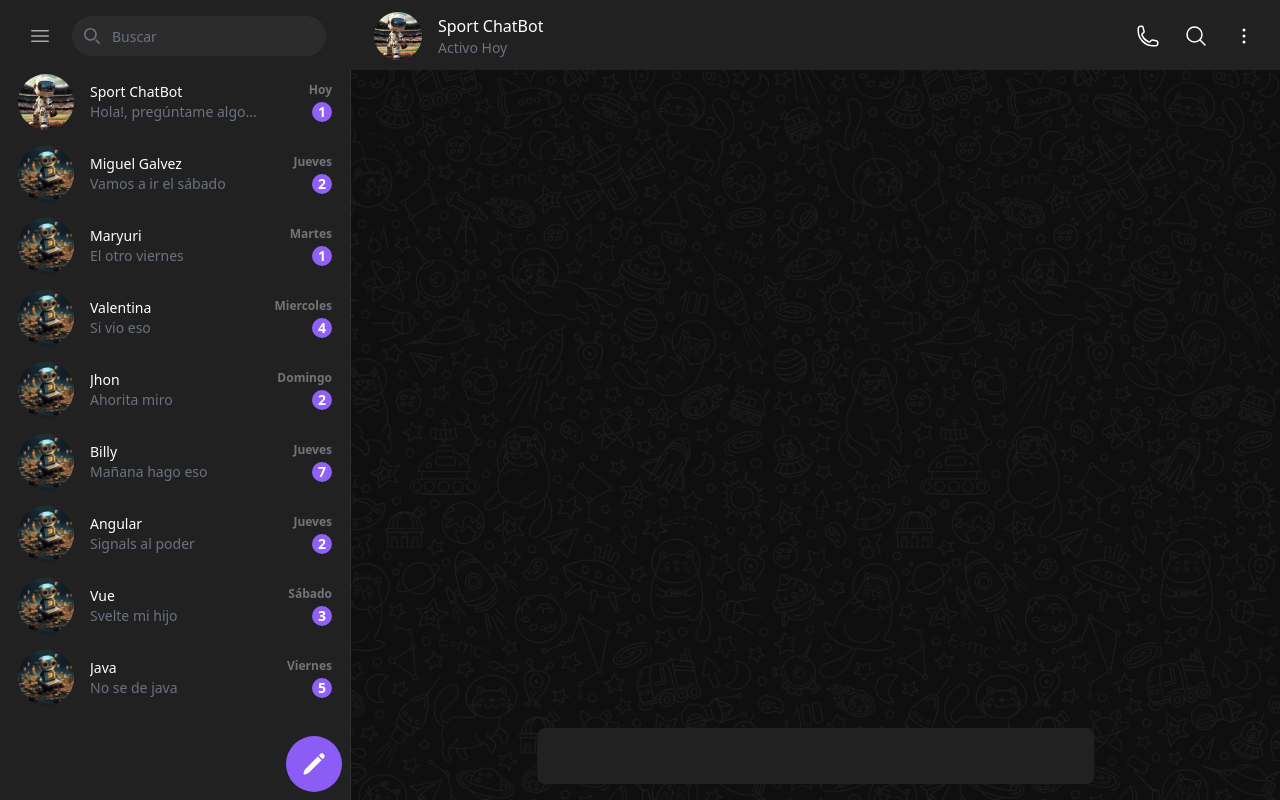
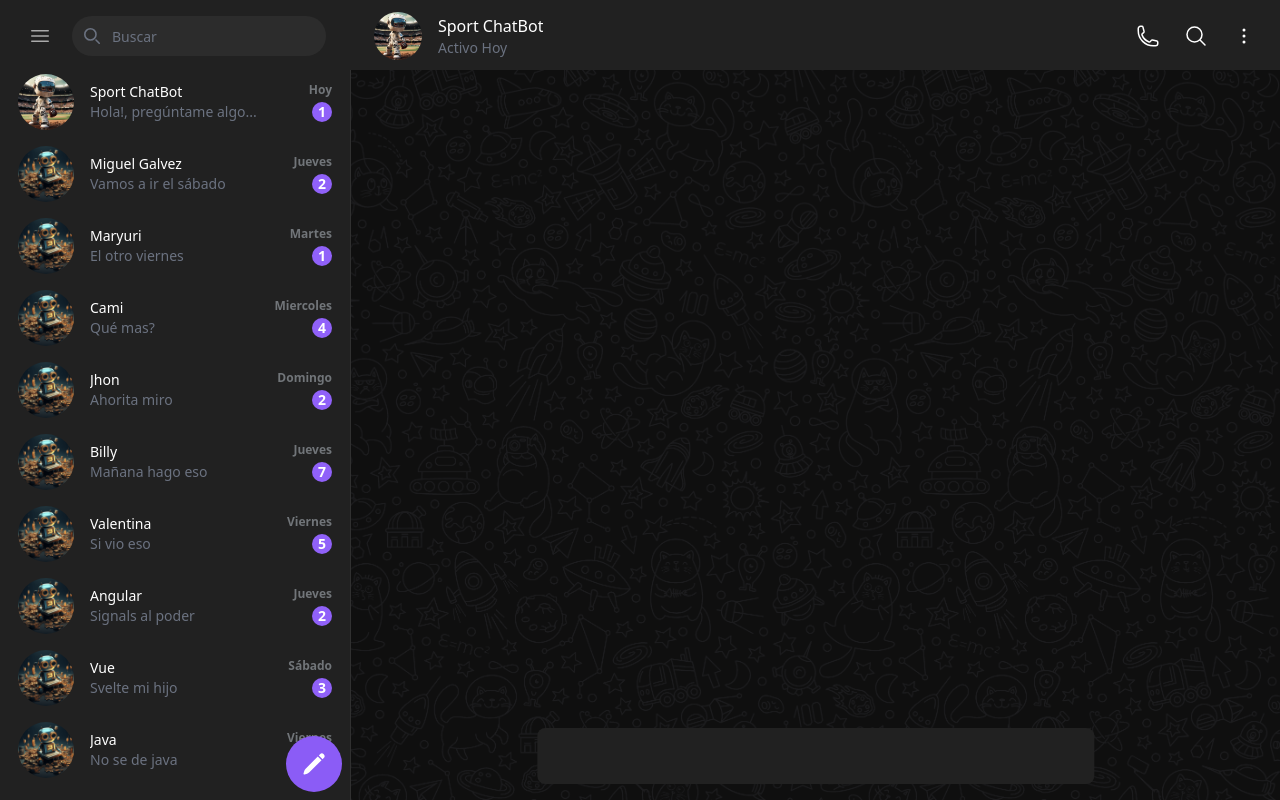
Before and after one commit to magq2002/chatWeb, an Angular app: page / in a window 1280 px wide. Built offline with nearby package versions, Linux system fonts and the light colour scheme.

Commit message:
"Updated names and messages in SideMenuCardComponent's data array."

```diff
--- a/src/app/shared/components/side-menu-card/side-menu-card.component.ts
+++ b/src/app/shared/components/side-menu-card/side-menu-card.component.ts
@@ -15,12 +15,13 @@ export class SideMenuCardComponent {
     {id: 1, name: "Sport ChatBot", message:"Hola!, pregúntame algo...", date: "Hoy", number: 1, avatar: this.sportBot},
     {id: 2, name: "Miguel Galvez", message:"Vamos a ir el sábado", date: "Jueves", number: 2, avatar: this.crypoBot},
     {id: 3, name: "Maryuri", message:"El otro viernes", date: "Martes", number: 1, avatar: this.crypoBot},
-    {id: 4, name: "Valentina", message:"Si vio eso", date: "Miercoles", number: 4, avatar: this.crypoBot},
+    {id: 4, name: "Cami", message:"Qué mas?", date: "Miercoles", number: 4, avatar: this.crypoBot},
     {id: 5, name: "Jhon", message:"Ahorita miro", date: "Domingo", number: 2, avatar: this.crypoBot},
     {id: 6, name: "Billy", message:"Mañana hago eso", date: "Jueves", number: 7, avatar: this.crypoBot},
-    {id: 7, name: "Angular", message:"Signals al poder", date: "Jueves", number: 2, avatar: this.crypoBot},
-    {id: 8, name: "Vue", message:"Svelte mi hijo", date: "Sábado", number: 3, avatar: this.crypoBot},
-    {id: 9, name: "Java", message:"No se de java", date: "Viernes", number: 5, avatar: this.crypoBot},
+    {id: 7, name: "Valentina", message:"Si vio eso", date: "Viernes", number: 5, avatar: this.crypoBot},
+    {id: 8, name: "Angular", message:"Signals al poder", date: "Jueves", number: 2, avatar: this.crypoBot},
+    {id: 9, name: "Vue", message:"Svelte mi hijo", date: "Sábado", number: 3, avatar: this.crypoBot},
+    {id: 10, name: "Java", message:"No se de java", date: "Viernes", number: 5, avatar: this.crypoBot},
   ]
 
 }
```
